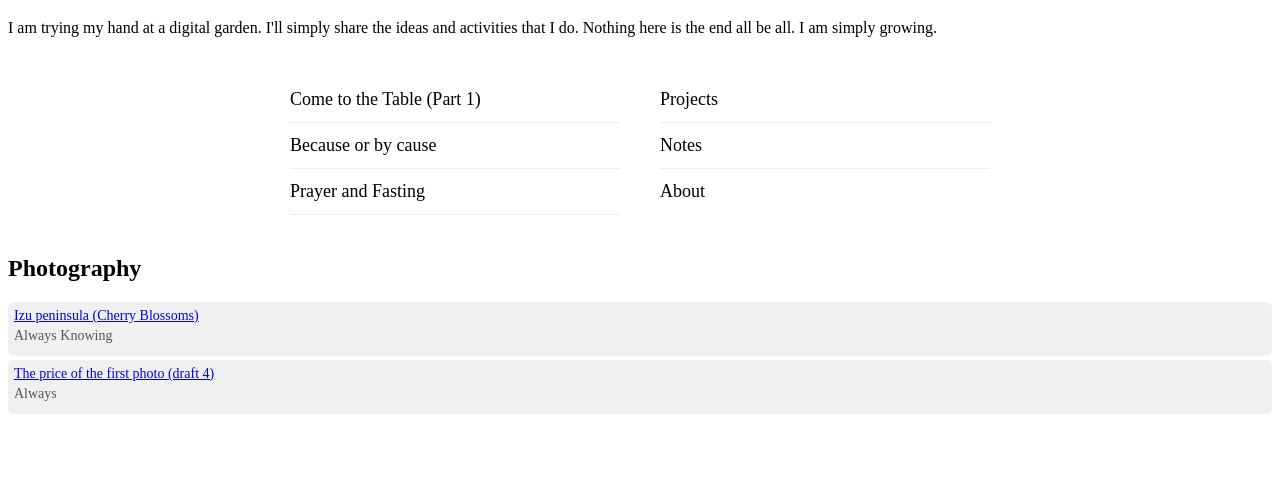
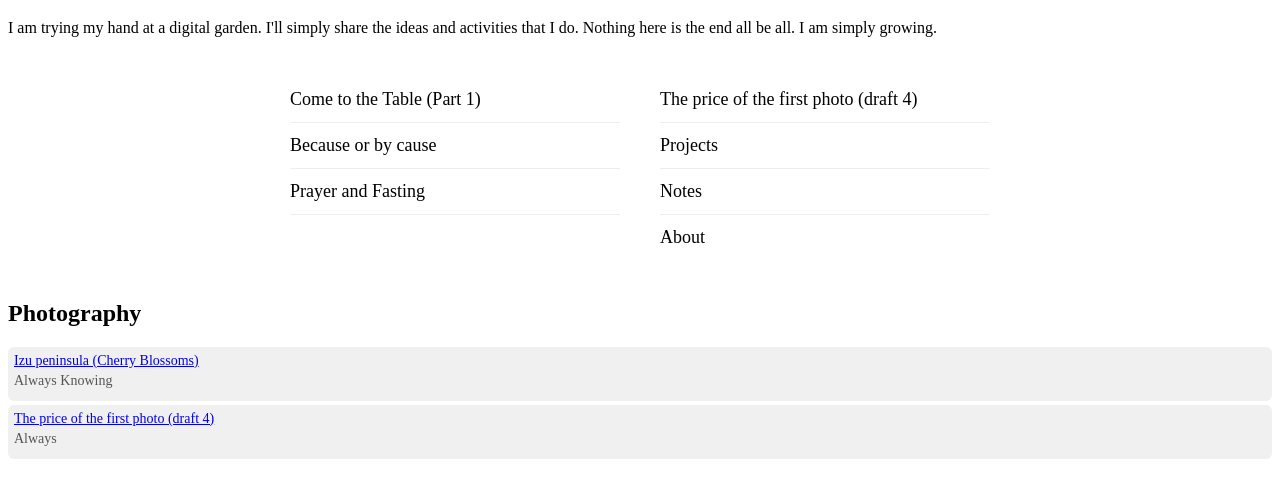
Before and after one commit to Gaimau/blog, a plain HTML site: page index.html in a window 1280 px wide. Shown: the part 61-558 px from the top of the page. Drawn offline with Linux system fonts and the light colour scheme.

Commit message:
Update index.html

```diff
--- a/index.html
+++ b/index.html
@@ -86,6 +86,7 @@
     <a href="article.html?title=Come%20to%20the%20Table%20(Part%201)">Come to the Table (Part 1)</a>
     <a href="article.html?title=Because%20or%20by%20cause">Because or by cause</a>
     <a href="article.html?title=Prayer%20and%20Fasting">Prayer and Fasting</a>
+    <a href="article.html?title=The%20price%20of%20the%20first%20photo%20(draft%204)">The price of the first photo (draft 4)</a>
     <!--<a href="gallery.html">Gallery</a>-->
     <a href="projects.html">Projects</a>
     <a href="notes.html">Notes</a>
```
